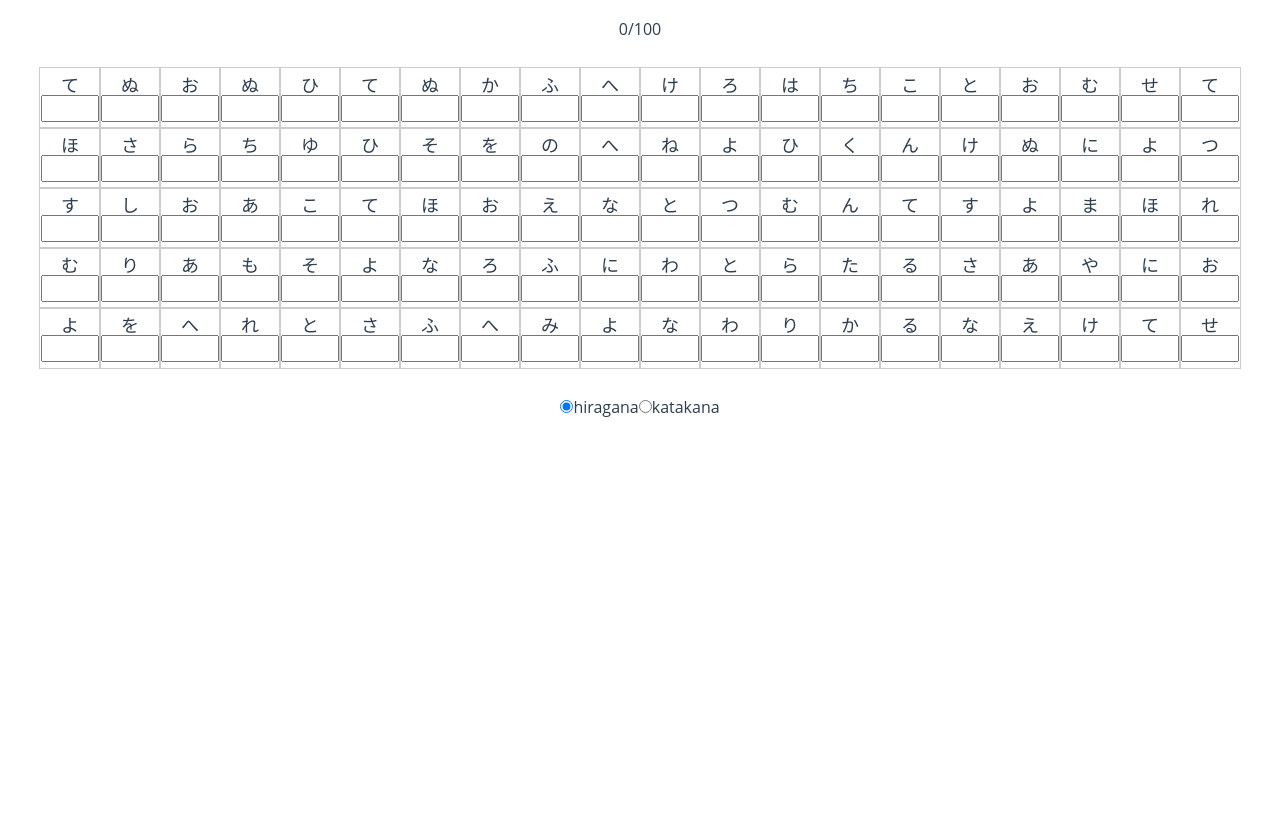
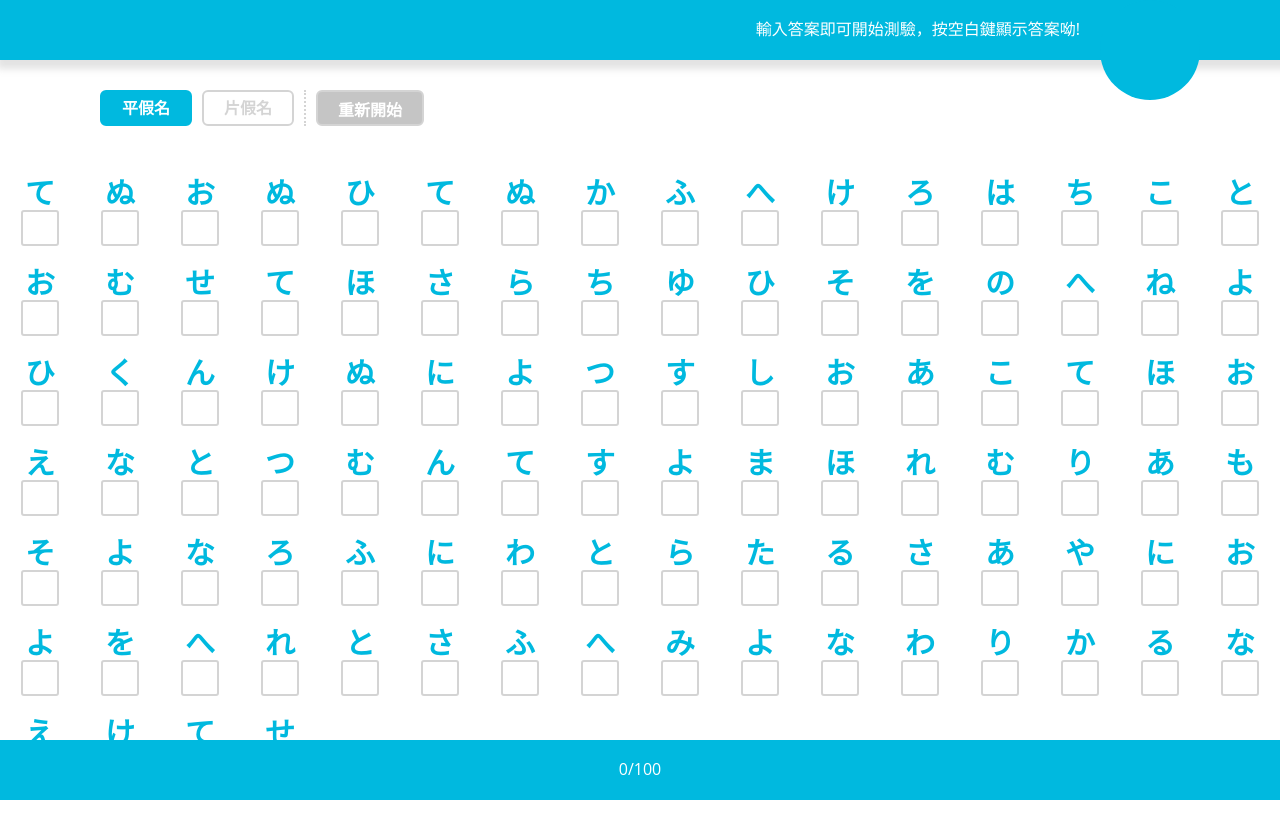
Before and after one commit to Mike-Zheng/gojuon-exam, a Vue app: page / in a window 1280 px wide. Before the commit the page ends 800 px from the top, so only its background shows below. Built offline with nearby package versions, Linux system fonts and the light colour scheme.

Commit message:
[update] new style

```diff
--- a/package.json
+++ b/package.json
@@ -2,8 +2,8 @@
   "name": "gojuon-exam",
   "version": "1.0.0",
   "scripts": {
-    "dev": "vite --base=/gojuon-exam/  --assetsDir=assets",
-    "build": "vite build --base=/gojuon-exam/ --assetsDir=assets",
+    "dev": "vite --base=/gojuon/  ",
+    "build": "vite build --base=/gojuon/ ",
     "serve": "vite preview"
   },
   "dependencies": {
--- a/src/App.vue
+++ b/src/App.vue
@@ -1,28 +1,151 @@
 <template>
     <!-- <Exam :examType="'hiragana'" /> -->
-  <Exam :examType="pickedType" />
 
+    <div class="header">
+        <div class="desc">輸入答案即可開始測驗，按空白鍵顯示答案呦!</div>
+
+        <div class="logo-wrapper">
+            <div class="logo"></div>
+        </div>
+    </div>
+
+    <div class="toolbar">
+        <div class="toolbar__tab">
             <input type="radio" id="hiragana" value="hiragana" v-model="pickedType" />
-  <label for="hiragana">hiragana</label>
+            <label for="hiragana">平假名</label>
+            <!-- <label for="hiragana">hiragana</label> -->
+        </div>
 
+        <div class="toolbar__tab">
             <input type="radio" id="katakana" value="katakana" v-model="pickedType" />
-  <label for="katakana">katakana</label>
-  <br />
+            <label for="katakana">片假名</label>
+            <!-- <label for="katakana">katakana</label> -->
+        </div>
+
+        <div class="toolbar__divide-line"></div>
+
+        <button class="toolbar__tab--button" @click="reset">重新開始</button>
+    </div>
+
+    <Exam ref="exam" :examType="pickedType" />
+
+
+
 </template>
 
 <script>
-import Hiragana from "./components/Hiragana.vue";
-import Exam from "./components/Exam.vue";
+// import Hiragana from "./components/Hiragana.vue";
+import Exam from './components/Exam.vue';
 export default {
-  name: "App",
+    name: 'App',
     components: {
-    Hiragana,
+        // Hiragana,
         Exam,
     },
     data() {
         return {
-      pickedType: "hiragana",
+            pickedType: 'hiragana',
         };
     },
+    methods:{
+        reset(){
+            this.$refs.exam.reset()
+        }
+
+    }
 };
 </script>
+
+<style lang="scss">
+.header {
+    height: 60px;
+    background-color: #00b9df;
+    box-shadow: 3px 3px 7px 6px rgb(195 195 195 / 46%);
+    position: relative;
+    .desc {
+        font-size: 16px;
+        color: #fff;
+        position: absolute;
+        right: 200px;
+        top: 20px;
+    }
+    .logo-wrapper {
+        position: absolute;
+        top: 0px;
+        right: 80px;
+
+        .logo {
+            width: 100px;
+            height: 100px;
+            background-color: #00b9df;
+            border-radius: 50%;
+        }
+    }
+}
+
+.toolbar {
+    margin-top: 20px;
+    text-align: left;
+    padding: 10px 100px;
+    .toolbar__tab--button {
+        padding: 0px 20px;
+        cursor: pointer;
+        font-weight: bold;
+
+        border: solid 2px #d4d4d4;
+
+        border-radius: 6px;
+        color: #fff;
+        background-color: #c5c5c5;
+        line-height: 36px;
+        height: 36px;
+        vertical-align: top;
+    }
+    .toolbar__divide-line {
+        line-height: 36px;
+        height: 36px;
+        display: inline-block;
+        border-right: dotted 2px #d4d4d4;
+        vertical-align: top;
+        margin-right: 10px;
+    }
+    .toolbar__tab {
+        display: inline-block;
+        margin-right: 10px;
+        vertical-align: top;
+
+        input {
+            position: absolute;
+            width: 1px;
+            height: 1px;
+            padding: 0;
+            margin: -1px;
+            overflow: hidden;
+            clip: rect(0, 0, 0, 0);
+            white-space: nowrap;
+            border-width: 0;
+            &:checked + label {
+                color: #fff;
+                background-color: #00b9df;
+                border: solid 2px #00b9df;
+            }
+            &:not(:checked) + label {
+                box-shadow: none;
+            }
+        }
+        label {
+            display: inline-block;
+            line-height: 32px;
+            height: 32px;
+            padding: 0px 20px;
+            cursor: pointer;
+            font-weight: bold;
+            /* box-shadow: 0 1px 3px 0 rgb(0 0 0 / 10%), 0 1px 2px 0 rgb(0 0 0 / 6%); */
+            background-color: transparent;
+            border: solid 2px #d4d4d4;
+            color: #d4d4d4;
+            border-radius: 6px;
+        }
+    }
+}
+</style>
--- a/src/components/Exam.vue
+++ b/src/components/Exam.vue
@@ -1,5 +1,4 @@
 <template>
-    <div style="margin-top: 20px">{{ corrected.length }}/{{ textLength }}</div>
     <div class="board horizontal">
         <div
             class="word-card"
@@ -13,7 +12,7 @@
             <span v-if="examType == 'hiragana'">{{ item.hira_unicode }}</span>
             <span v-if="examType == 'katakana'">{{ item.kata_unicode }}</span>
 
-            <span v-if="item.showAns">{{ item.roma }}</span>
+            <div class="input-exam" v-if="item.showAns">{{ item.roma }}</div>
             <input
                 v-else
                 :ref="'input' + index"
@@ -22,6 +21,10 @@
                 @input="validAns($event, item, index)"
             />
         </div>
+    </div>
+
+    <div class="footer">
+        <div class="text">{{ corrected.length }}/{{ textLength }}</div>
     </div>
 </template>
 
@@ -114,6 +117,9 @@ export default {
                 nextRef.focus();
             });
         },
+        reset(){
+            this.init()
+        }
     },
 };
 </script>
@@ -123,39 +129,79 @@ export default {
     display: flex;
     margin: 30px auto;
     flex-wrap: wrap;
-    justify-content: center;
+    justify-content: start;
     align-content: stretch;
     align-items: stretch;
 }
 .board.landscape {
-    height: 600px;
+    height: 100%;
     flex-direction: column;
 }
 .board.horizontal {
-    width: 1200px;
+    width: 100%;
     flex-direction: row;
 }
 .word-card {
     display: flex;
     flex-direction: column;
-    flex-grow: 1;
+    /* flex-grow: 1; */
     justify-content: center;
     align-items: center;
     width: 60px;
-    height: 60px;
-    /* border: 1px solid #ccc; */
-    margin: -1px;
-    font-size: 18px;
+    height: 70px;
+    color: #00b9df;
+    font-weight: bold;
+    font-size: 30px;
+    margin: 10px;
 }
 .word-card.correct {
-    border: 1px solid #5bde30;
-    background-color: #d6ffc8;
+    /* border: 1px solid #5bde30; */
+    /* background-color: #d6ffc8; */
+    .input-exam {
+        background-color: #00b9df;
+        color: #fff;
+        border: 3px solid #00b9df;
+    }
 }
 .word-card.wrong {
-    border: 1px solid rgb(249 63 63);
-    background-color: #e8bbbb;
+    /* border: 1px solid rgb(249 63 63);
+    background-color: #e8bbbb; */
+    .input-exam {
+        background-color: #fd5854;
+        color: #fff;
+        border: 3px solid #fd5854;
+    }
 }
 .input-exam {
-    width: 50px;
+    display: inline-block;
+    height: 30px;
+    width: 30px;
+    color: #d4d4d4;
+    font-size: 18px;
+    text-align: center;
+    border-radius: 3px;
+    border: 2px solid #d4d4d4;
+    line-height: 30px;
+    font-weight: bold;
+    caret-color: #00b9df;
+    &:focus,
+    &:focus-visible {
+        border: 3px solid #00b9df;
+        outline: none;
+    }
+}
+
+.footer {
+    height: 60px;
+    background-color: #00b9df;
+
+    position: absolute;
+    bottom: 0;
+    right: 0;
+    left: 0;
+    .text {
+        margin-top: 20px;
+        color: #fff;
+    }
 }
 </style>
```
Lines whose indentation alone changed are shown as unchanged.
